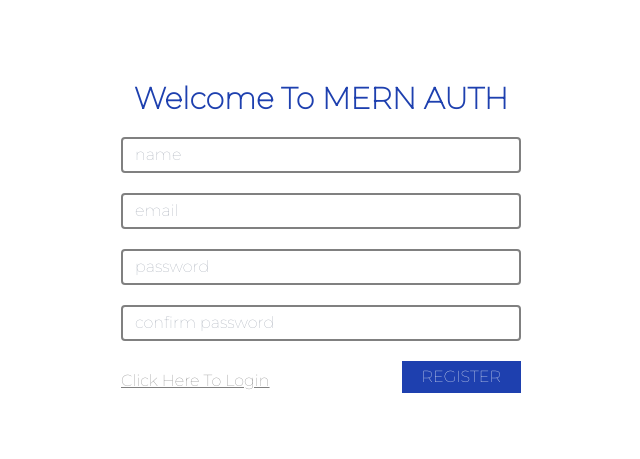
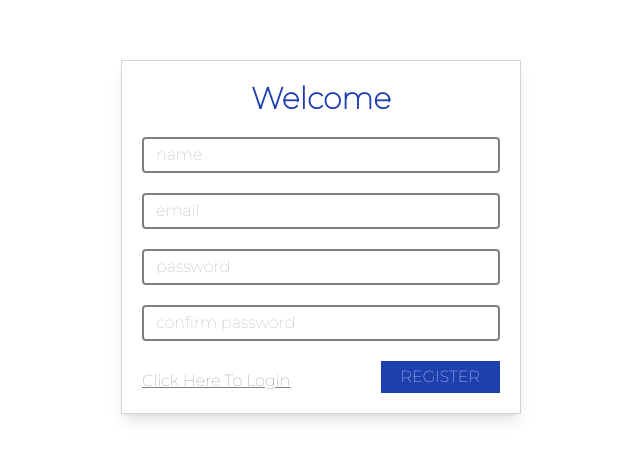
Before and after one commit to looh16/mern_stack_user_authentication, a React (Create React App) app in the folder frontend/: page /register in a window 1280 px wide. Shown: the part 163-622 px from the top of the page, without its empty margins (319-959 px from the left). Built offline with nearby package versions, Linux system fonts and the light colour scheme; the HTML template or start-up script is replaced by a standard one.

Commit message:
Update register page

```diff
--- a/frontend/src/pages/Register.js
+++ b/frontend/src/pages/Register.js
@@ -16,9 +16,9 @@ const Register = () => {
   return (
     <div className='flex justify-center items-center h-screen'>
 
-      <div className='w-[400px] flex space-y-5 flex-col'>
+      <div className='w-[400px] flex space-y-5 flex-col p-5 shadow-lg border border-gray-300'>
 
-        <h1 className='font-semibold text-3xl text-center text-primary'>Welcome To MERN AUTH</h1>
+        <h1 className='font-semibold text-3xl text-center text-primary'>Welcome</h1>
 
         <input type='text'
           className='py-1 px-3 border-2 border-secondary rounded focus:outline-none w-full'
```
